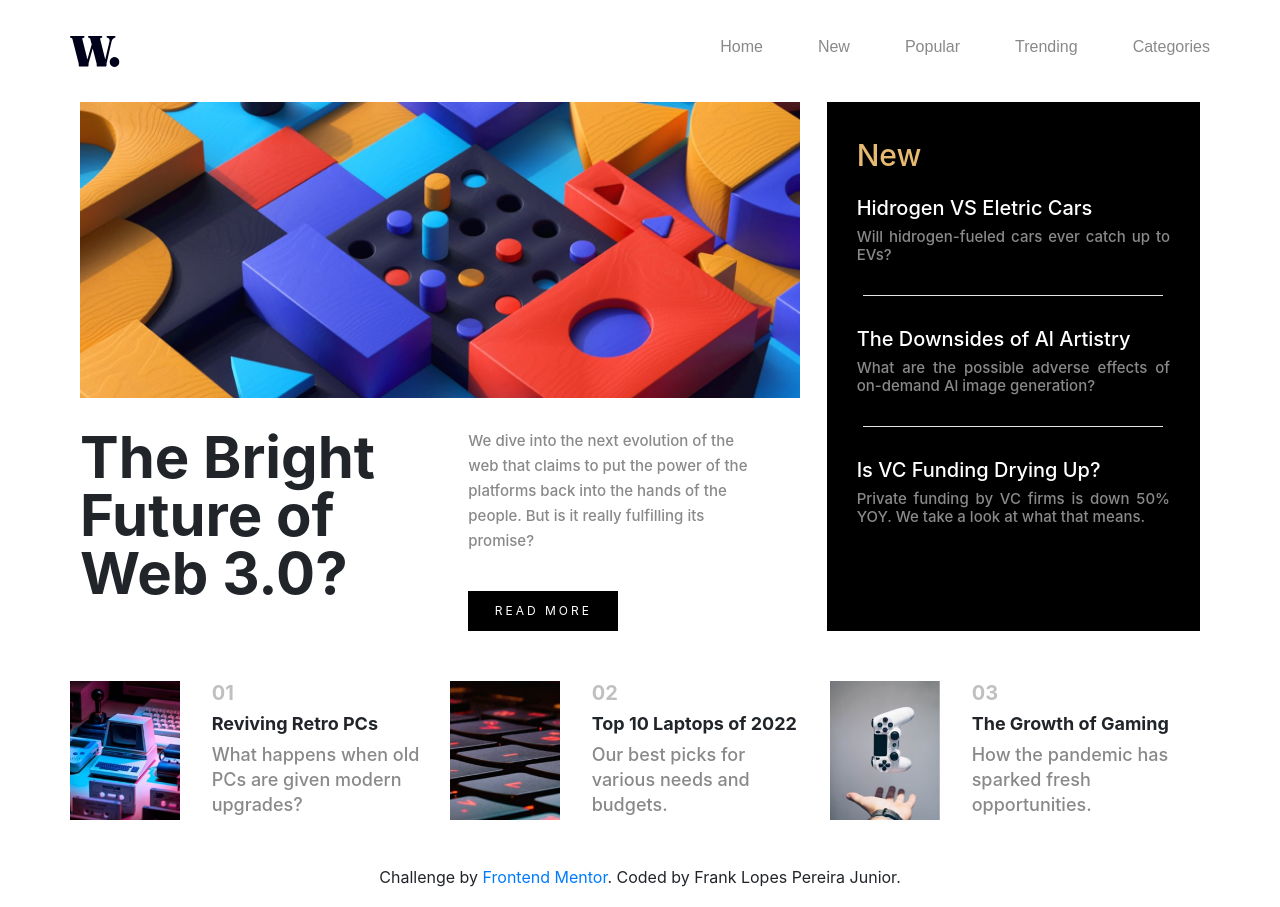
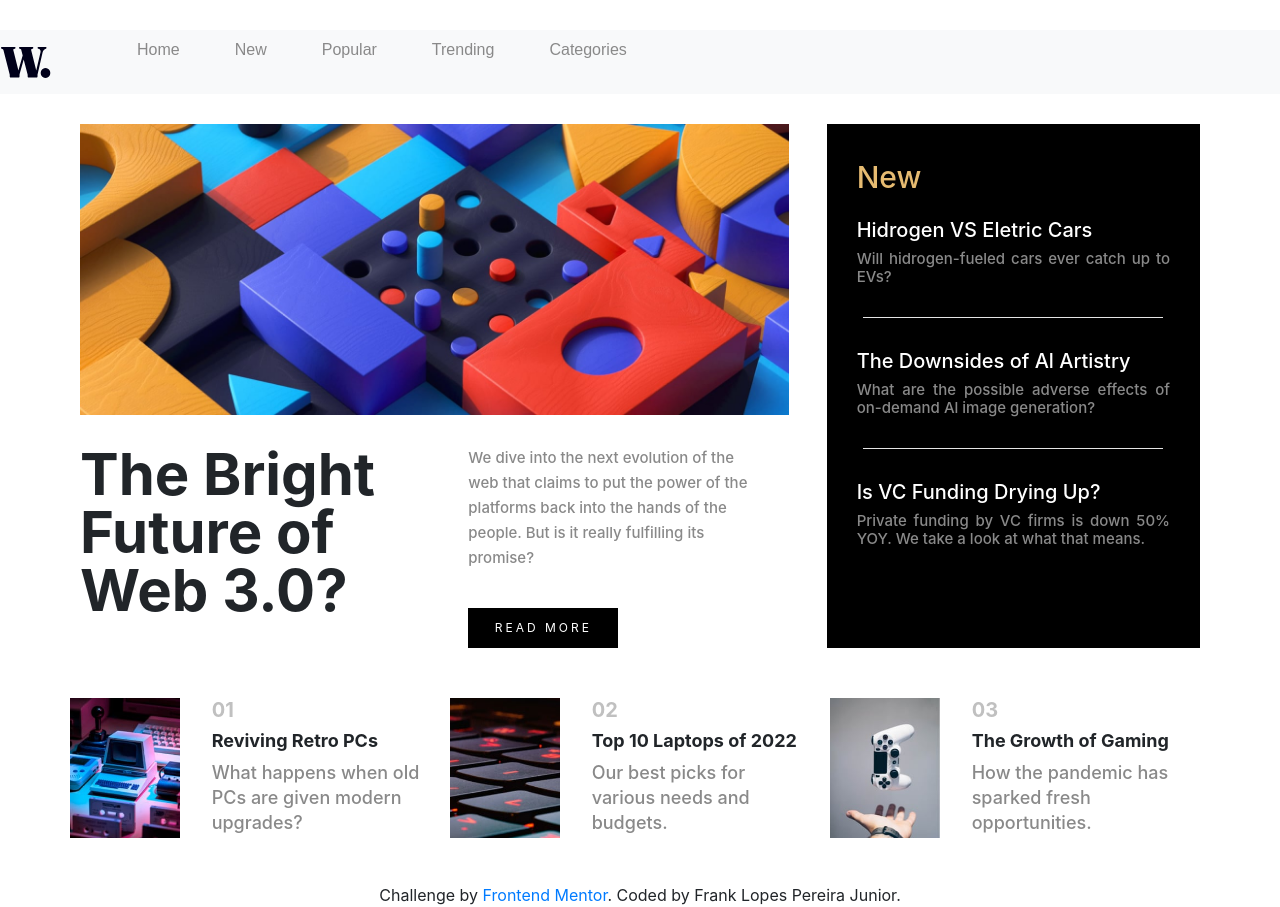
Before and after one commit to franklpjr/News-Homepage, a plain HTML site: page index.html in a window 1280 px wide. Drawn offline with nearby package versions, Linux system fonts and the light colour scheme.

Commit message:
Add files via upload
Correção no navbar button (toggler) e read more background collor.

```diff
--- a/index.html
+++ b/index.html
@@ -10,22 +10,25 @@
   <title>News Homepage</title>
 </head>
 <body>
-  <header>
-    <nav class="navbar  navbar-expand-lg p-0">
-      <div class="container">
-        <a class="navbar-brand">
+
+  <header id="header">
+    <nav class="navbar navbar-expand-lg navbar-white bg-light">
+      <button class="navbar-toggler" type="button" data-toggle="collapse" data-target="#navbarTogglerDemo01" aria-controls="navbarTogglerDemo01" aria-expanded="false" aria-label="Alterna navegação">
+        <span class="navbar-toggler-icon"></span>
+      </button>
+      <div class="collapse navbar-collapse" id="navbarTogglerDemo01">
+        <a class="navbar-brand" href="#">
           <img src="/assets/images/logo.svg" alt="Bootstrap" width="50">
         </a>
-          <div class="collapse navbar-collapse d-flex flex-row-reverse" id="navbar">
-            <ul class="navbar-nav mb-2 mb-lg-10">
-              <li class="nav-item">
-                <a class="navlink" href="#">Home</a>
+        <ul class="navbar-nav mr-auto mt-2 mt-lg-0">
+          <li class="nav-item active">
+            <a class="navlink" href="#">Home <span class="sr-only">(Página atual)</span></a>
           </li>
           <li class="nav-item">
             <a class="navlink" href="#">New</a>
           </li>
           <li class="nav-item">
-                <a class="navlink"  href="#">Popular</a>
+            <a class="navlink" href="#">Popular</a>
           </li>
           <li class="nav-item">
             <a class="navlink" href="#">Trending</a>
@@ -35,7 +38,6 @@
           </li>
         </ul>
       </div>
-      </div>
     </nav>
   </header>
 
@@ -44,7 +46,7 @@
       <div class="row d-flex">
         <div class="col-md-8">
           <div class="row">
-            <img src="/assets/images/image-web-3-desktop.jpg" width="720">
+            <img src="/assets/images/image-web-3-desktop.jpg" width="95%">
           </div>
           <div class="row">
             <div class="col-md-6">
```
Lines whose indentation alone changed are shown as unchanged.
